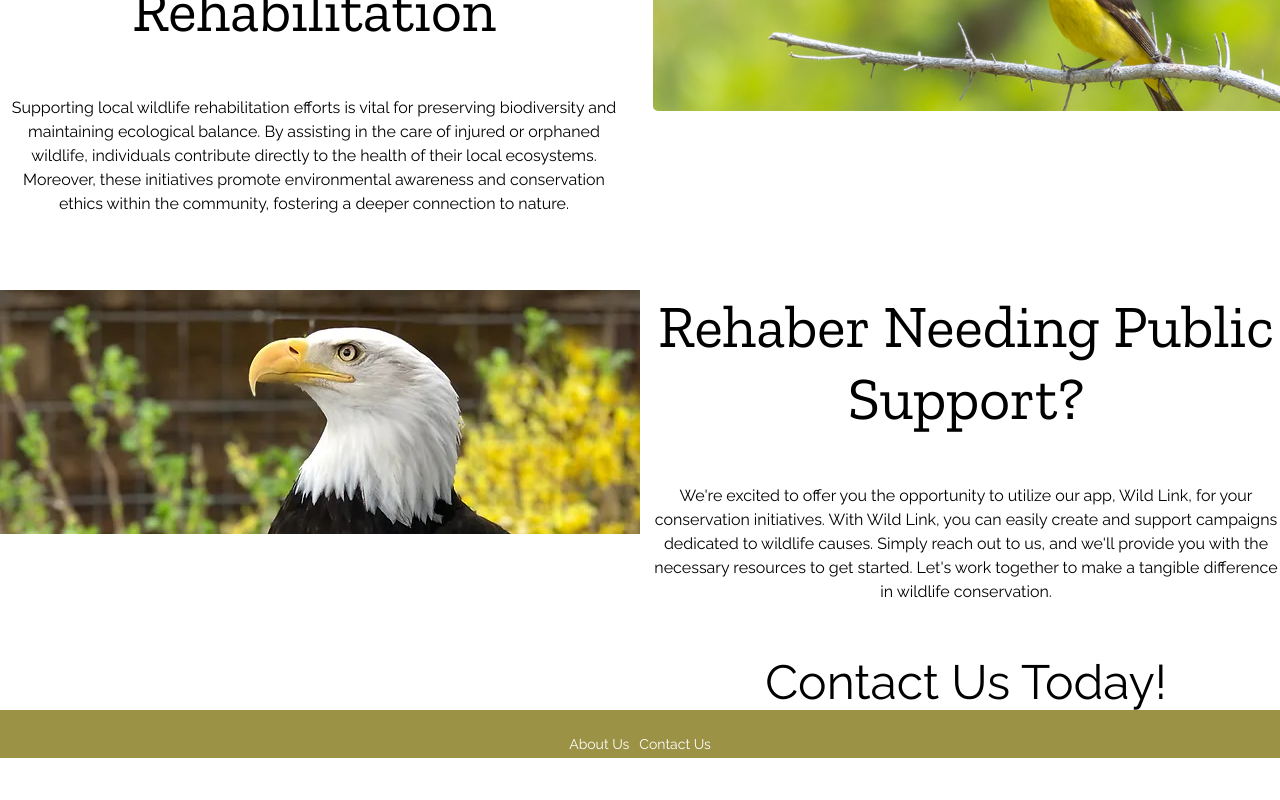
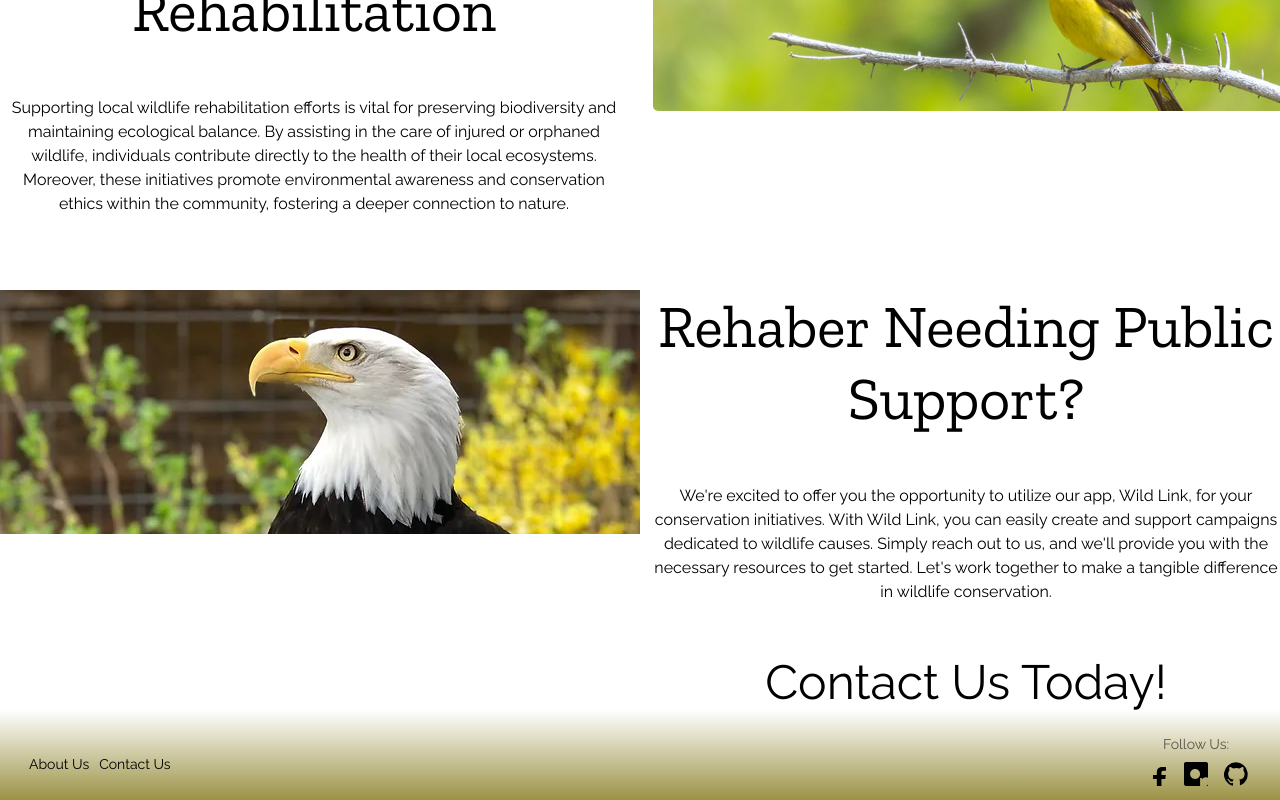
Before and after one commit to pformb/wild-link, a React (Create React App) app in the folder frontend/: page /home in a window 1280 px wide. Shown: the part 748-1548 px from the top of the page. Before the commit the page ends 1506 px from the top, so only its background shows below. Built offline with nearby package versions, Linux system fonts and the light colour scheme.

Commit message:
EDIT: tweat nav styling

```diff
--- a/frontend/src/components/Footer.jsx
+++ b/frontend/src/components/Footer.jsx
@@ -1,24 +1,46 @@
 import { styled } from '@mui/system';
-import { Container, Typography } from '@mui/material';
+import { Container, Typography, Grid, IconButton, SvgIcon } from '@mui/material';
 import React from 'react';
 import { Link as RouterLink } from 'react-router-dom';
 
 const FooterContainer = styled(Container)(({ theme }) => ({
   padding: theme.spacing(3, 2),
   marginTop: 'auto',
-  background: '#9b9245',
+  background: 'linear-gradient(180deg, white, #9b9245)',
   boxShadow: '0 4px 6px -6px #222',
-  height: '30px'
+  height: '90px'
 }));
 
 const Footer = () => {
   return (
-<FooterContainer maxWidth={false}>
-        <Typography variant="body2" color="textSecondary" >
-        <RouterLink to="/aboutus" style={{ textDecoration: 'none', color: 'white', padding: '5px' }}>About Us</RouterLink>
-        <RouterLink to="/contactus" style={{ textDecoration: 'none', color: 'white', padding: '5px' }}>Contact Us</RouterLink>
-        </Typography>
-        </FooterContainer>
+    <FooterContainer maxWidth={false}>
+      <Grid container justifyContent="space-between" alignItems="center">
+        <Grid item>
+          <Typography variant="body2" color="textSecondary">
+            <RouterLink to="/aboutus" style={{ textDecoration: 'none', color: 'black', padding: '5px' }}>About Us</RouterLink>
+            <RouterLink to="/contactus" style={{ textDecoration: 'none', color: 'black', padding: '5px' }}>Contact Us</RouterLink>
+          </Typography>
+        </Grid>
+        <Grid item>
+          <Typography variant="body2" color="textSecondary">Follow Us:</Typography>
+          <IconButton color="inherit" href="https://www.facebook.com" target="_blank">
+            <SvgIcon>
+              <path d="M22 5.16c-.406-.054-1.806-.16-3.43-.16-3.4 0-5.733 1.825-5.733 5.17v2.882H9v3.913h3.837V27h4.604V16.965h3.823l.587-3.913h-4.41v-2.5c0-1.123.347-1.903 2.198-1.903H22V5.16z" fill="currentColor" />
+            </SvgIcon>
+          </IconButton>
+          <IconButton color="inherit" href="https://www.instagram.com" target="_blank">
+            <SvgIcon>
+              <path d="M22.1 0H1.9C.85 0 0 .85 0 1.9v20.2C0 23.15.85 24 1.9 24h20.2c1.05 0 1.9-.85 1.9-1.9V1.9C24 .85 23.15 0 22.1 0zm-11 7c2.76 0 5 2.24 5 5s-2.24 5-5 5-5-2.24-5-5 2.24-5 5-5zm11 17.1c0 .49-.4.9-.9.9h-4.2c-.5 0-.9-.4-.9-.9v-8h1.8v1.2s1.7-2 4-2c2.5 0 4.2 1.8 4.2 4.3v4.5z" fill="currentColor" />
+            </SvgIcon>
+          </IconButton>
+          <IconButton color="inherit" href="https://github.com" target="_blank">
+            <SvgIcon>
+              <path d="M12 .3a12 12 0 00-3.8 23.4c.6.1.8-.3.8-.6v-2c-3.3.7-4-1.6-4-1.6-.6-1.4-1.4-1.8-1.4-1.8-1-.7.1-.7.1-.7 1.2 0 1.8 1.2 1.8 1.2 1 1.8 2.8 1.3 3.5 1 .1-.8.4-1.3.7-1.6-2.7-.3-5.5-1.3-5.5-6 0-1.3.5-2.4 1.3-3.2-.1-.3-.6-1.6.1-3.3 0 0 1.1-.3 3.6 1.3a12.3 12.3 0 016.4 0c2.5-1.6 3.6-1.3 3.6-1.3.7 1.7.2 3 .1 3.3.8.8 1.3 1.9 1.3 3.2 0 4.7-2.8 5.7-5.5 6 .4.3.8.9.8 2v3c0 .3.2.7.8.6A12 12 0 0012 .3" fill="currentColor" />
+            </SvgIcon>
+          </IconButton>
+        </Grid>
+      </Grid>
+    </FooterContainer>
   );
 };
 
--- a/frontend/src/components/TopNavigation.jsx
+++ b/frontend/src/components/TopNavigation.jsx
@@ -17,7 +17,7 @@ const TopNavigation = () => {
 
   return (
     <AppBar position="sticky" style={{
-      background: '#A89A1E',
+      background: 'linear-gradient(0deg, white 25%, #A89A1E 25%)',
       boxShadow: '0 4px 6px -6px #222',
       height: '72px'
     }}>
@@ -48,7 +48,7 @@ const TopNavigation = () => {
                 className="top-nav-bar__logout"
                 variant="contained"
                 color="secondary"
-                style={{ fontFamily: "'Zilla Slab', Arial, sans-serif", height: 'calc(100% - 10px)', padding: '5px' }}
+                style={{ fontFamily: "'Zilla Slab', Arial, sans-serif", height: '30px', fontSize: '12px', padding: '5px' }}
               >
                 Logout
               </Button>
```
